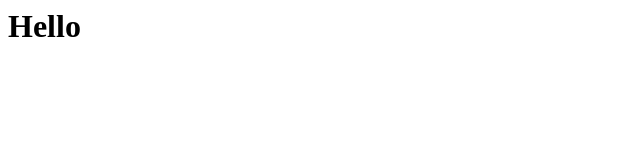
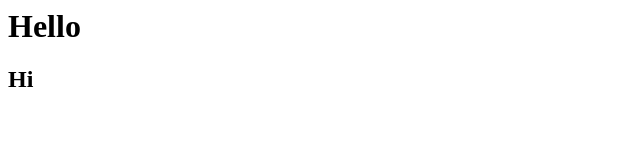
Before and after one commit to ZeinabTeimoori/ML, a plain HTML site: page test.html in a window 1280 px wide. Shown: the full height of the page, 0-640 px from the left. Drawn offline with Linux system fonts and the light colour scheme.

Commit message:
Update test.html

```diff
--- a/test.html
+++ b/test.html
@@ -1 +1,6 @@
+<html>
+<body>
 <h1> Hello </h1>
+<h2>Hi</h2>
+</body>
+</html>
```
